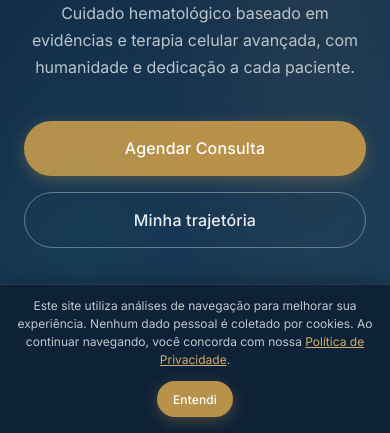
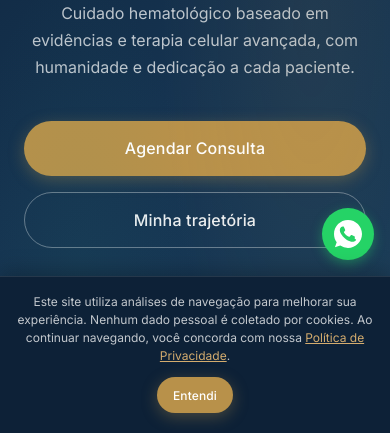
Before and after one commit to vetlucao/junia-nascimento, a plain HTML site: page index.html in a window 390 px wide. Shown: the part 411-844 px from the top of the page. Drawn offline with nearby package versions, Linux system fonts and the light colour scheme.

Commit message:
fix: banner LGPD sem corte + WhatsApp flutua acima do banner
- Banner usa max-height e overflow para nunca cortar conteúdo
- Padding inferior com safe-area-inset para iPhones
- Botão WhatsApp reposiciona acima do banner quando visível
- Transição suave ao fechar banner

Co-Authored-By: Claude Opus 4.6 <noreply@anthropic.com>

```diff
--- a/main.js
+++ b/main.js
@@ -261,16 +261,31 @@
   /* ── LGPD BANNER ───────────────────────────────────────────── */
   const lgpdBanner = document.getElementById('lgpd-banner');
   const lgpdAccept = document.getElementById('lgpd-accept');
+  const waFloat = document.querySelector('.whatsapp-float');
+
+  function updateWaPosition() {
+    if (!waFloat || !lgpdBanner) return;
+    if (!lgpdBanner.hidden) {
+      const bannerH = lgpdBanner.offsetHeight;
+      waFloat.style.bottom = (bannerH + 16) + 'px';
+      waFloat.classList.add('lgpd-visible');
+    } else {
+      waFloat.style.bottom = '';
+      waFloat.classList.remove('lgpd-visible');
+    }
+  }
 
   if (lgpdBanner && lgpdAccept) {
     const accepted = localStorage.getItem('lgpd-accepted');
     if (!accepted) {
       lgpdBanner.hidden = false;
+      requestAnimationFrame(updateWaPosition);
     }
 
     lgpdAccept.addEventListener('click', () => {
       localStorage.setItem('lgpd-accepted', '1');
       lgpdBanner.hidden = true;
+      updateWaPosition();
     });
   }
 
--- a/style.css
+++ b/style.css
@@ -1279,7 +1279,8 @@ a.contact-item:hover { border-color: var(--clr-gold); box-shadow: var(--shadow-s
   box-shadow: 0 4px 12px rgba(37,211,102,0.4);
   transition:
     transform var(--dur-base) var(--ease-out),
-    box-shadow var(--dur-base) var(--ease-out);
+    box-shadow var(--dur-base) var(--ease-out),
+    bottom var(--dur-base) var(--ease-out);
 }
 .whatsapp-float:hover {
   transform: scale(1.1);
@@ -1388,6 +1389,8 @@ a.contact-item:hover { border-color: var(--clr-gold); box-shadow: var(--shadow-s
   border-top: 1px solid rgba(255,255,255,0.1);
   box-shadow: 0 -4px 20px rgba(0,0,0,0.25);
   padding: var(--sp-5) var(--sp-6);
+  max-height: 50vh;
+  overflow-y: auto;
 }
 .lgpd-banner[hidden] { display: none; }
 .lgpd-banner__content {
@@ -1417,9 +1420,8 @@ a.contact-item:hover { border-color: var(--clr-gold); box-shadow: var(--shadow-s
 
 @media (max-width: 767px) {
   .lgpd-banner {
-    padding: var(--sp-3) var(--sp-4);
-    padding-bottom: calc(var(--sp-4) + env(safe-area-inset-bottom, 8px));
-    bottom: 0;
+    padding: var(--sp-4);
+    padding-bottom: calc(var(--sp-5) + env(safe-area-inset-bottom, 12px));
   }
   .lgpd-banner__content {
     flex-direction: column;
@@ -1434,6 +1436,9 @@ a.contact-item:hover { border-color: var(--clr-gold); box-shadow: var(--shadow-s
     padding: var(--sp-2) var(--sp-4);
     font-size: var(--text-xs);
     min-height: 36px;
+  }
+  .whatsapp-float.lgpd-visible {
+    bottom: calc(var(--sp-4) + var(--lgpd-h, 0px));
   }
 }
 
```
